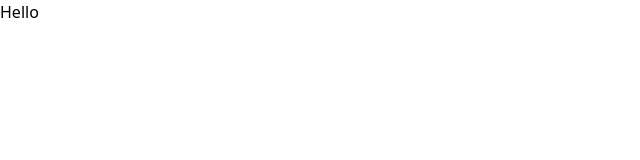
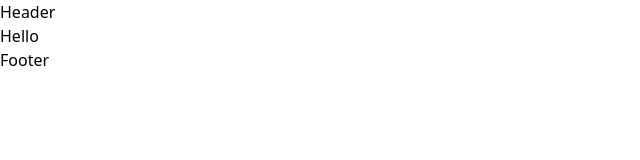
Before and after one commit to OBookBook/Next.js15-media, a Next.js app: page / in a window 1280 px wide. Shown: the top 160 px of the page, without its empty margins (0-640 px from the left). Built offline with nearby package versions, Linux system fonts and the light colour scheme.

Commit message:
init components

```diff
--- /dev/null
+++ b/src/app/components/Footer.tsx
@@ -0,0 +1,7 @@
+import React from "react";
+
+const Footer = () => {
+  return <div>Footer</div>;
+};
+
+export default Footer;
--- /dev/null
+++ b/src/app/components/Header.tsx
@@ -0,0 +1,7 @@
+import React from "react";
+
+const Header = () => {
+  return <div>Header</div>;
+};
+
+export default Header;
--- a/src/app/layout.tsx
+++ b/src/app/layout.tsx
@@ -1,6 +1,8 @@
 import type { Metadata } from "next";
 import { Noto_Sans_JP } from "next/font/google";
 import "./globals.css";
+import Header from "./components/Header";
+import Footer from "./components/Footer";
 
 const geistSans = Noto_Sans_JP({
   variable: "--font-geist-sans",
@@ -19,7 +21,13 @@ export default function RootLayout({
 }>) {
   return (
     <html lang="ja">
-      <body className={`${geistSans.variable} antialiased`}>{children}</body>
+      <body className={`${geistSans.variable} antialiased`}>
+        <div>
+          <Header />
+          <main>{children}</main>
+          <Footer />
+        </div>
+      </body>
     </html>
   );
 }
```
